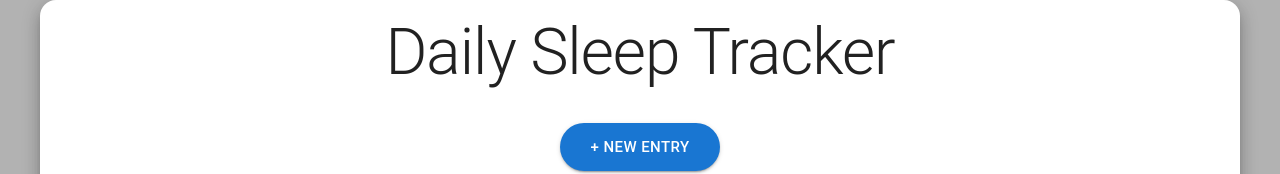
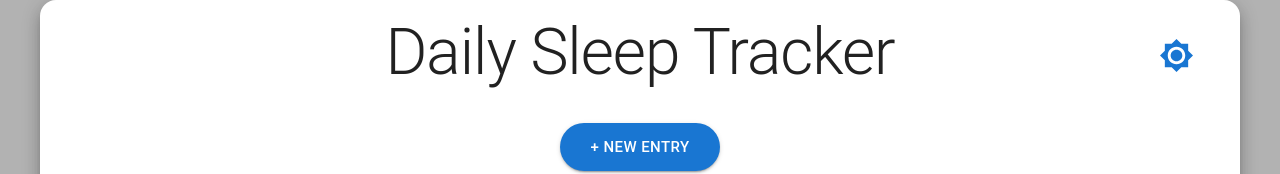
Before and after one commit to changjandam/daily-sleep-tracker, a React (Create React App) app: page / in a window 1280 px wide. Shown: the top 174 px of the page. Built offline with nearby package versions, Linux system fonts and the light colour scheme.

Commit message:
add dark mode switch

```diff
--- a/src/features/components/Container.js
+++ b/src/features/components/Container.js
@@ -1,12 +1,19 @@
 import React, { useMemo } from 'react';
-import { Box, useTheme, Typography, Button } from '@mui/material';
+
+import { useSelector, useDispatch } from 'react-redux';
+import { change } from '../redux/slices/colorSlice';
+
 import DataTable from './DataTable';
 import DataChart from './DataChart';
-import { useSelector } from 'react-redux';
+
+import { Box, Typography, Button } from '@mui/material';
+import Brightness4Icon from '@mui/icons-material/Brightness4';
+import Brightness7Icon from '@mui/icons-material/Brightness7';
 
 export default function Container() {
   const data = useSelector((state) => state.data);
-
+  const mode = useSelector((state) => state.color.colorMode);
+  const dispatch = useDispatch();
   const currentPageData = useMemo(() => {
     return data.data.slice(
       data.page * data.pageSize,
@@ -16,7 +23,6 @@ export default function Container() {
     );
   }, [data]);
 
-  const theme = useTheme();
   return (
     <Box
       sx={{
@@ -38,6 +44,7 @@ export default function Container() {
           display: 'flex',
           flexDirection: 'column',
           alignItems: 'center',
+          position: 'relative',
         }}
       >
         <Typography
@@ -51,6 +58,16 @@ export default function Container() {
         >
           Daily Sleep Tracker
         </Typography>
+        <Button
+          sx={{ position: 'absolute', top: '2rem', right: '2rem' }}
+          onClick={() => dispatch(change())}
+        >
+          {mode === 'light' ? (
+            <Brightness7Icon fontSize='large' />
+          ) : (
+            <Brightness4Icon fontSize='large' />
+          )}
+        </Button>
         <Button
           variant='contained'
           size='large'
--- a/src/features/components/DataChart.js
+++ b/src/features/components/DataChart.js
@@ -8,9 +8,10 @@ import {
   Tooltip,
   Legend,
 } from 'recharts';
+
+import { Box, useTheme } from '@mui/material';
+
 import { getDetail } from '../util/util';
-import { Box } from '@mui/material';
-import { useTheme } from '@mui/material';
 
 export default function DataChart({ data }) {
   const theme = useTheme();
```
Also changed, not shown: src/features/components/DataTable.js (+9 -7 lines).
